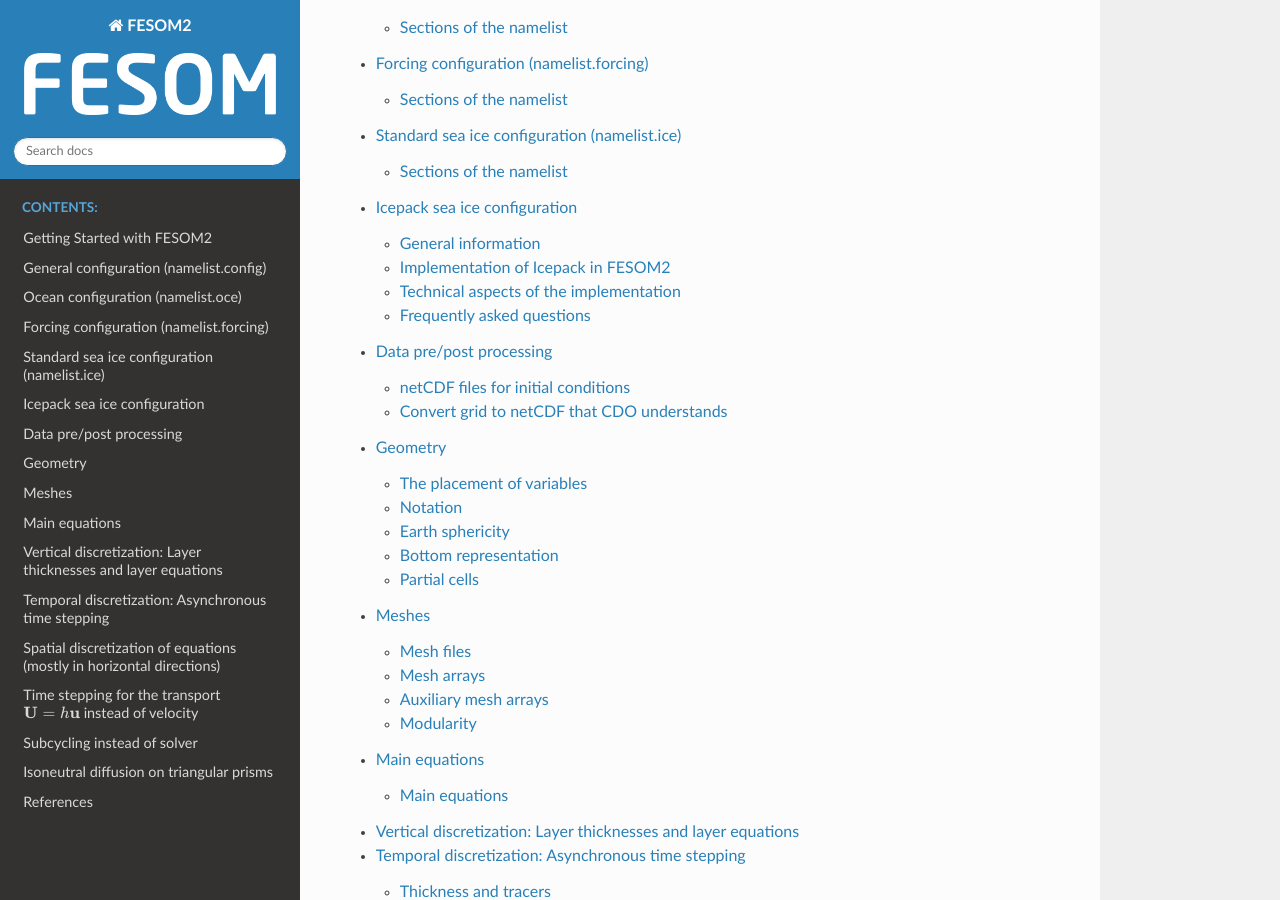
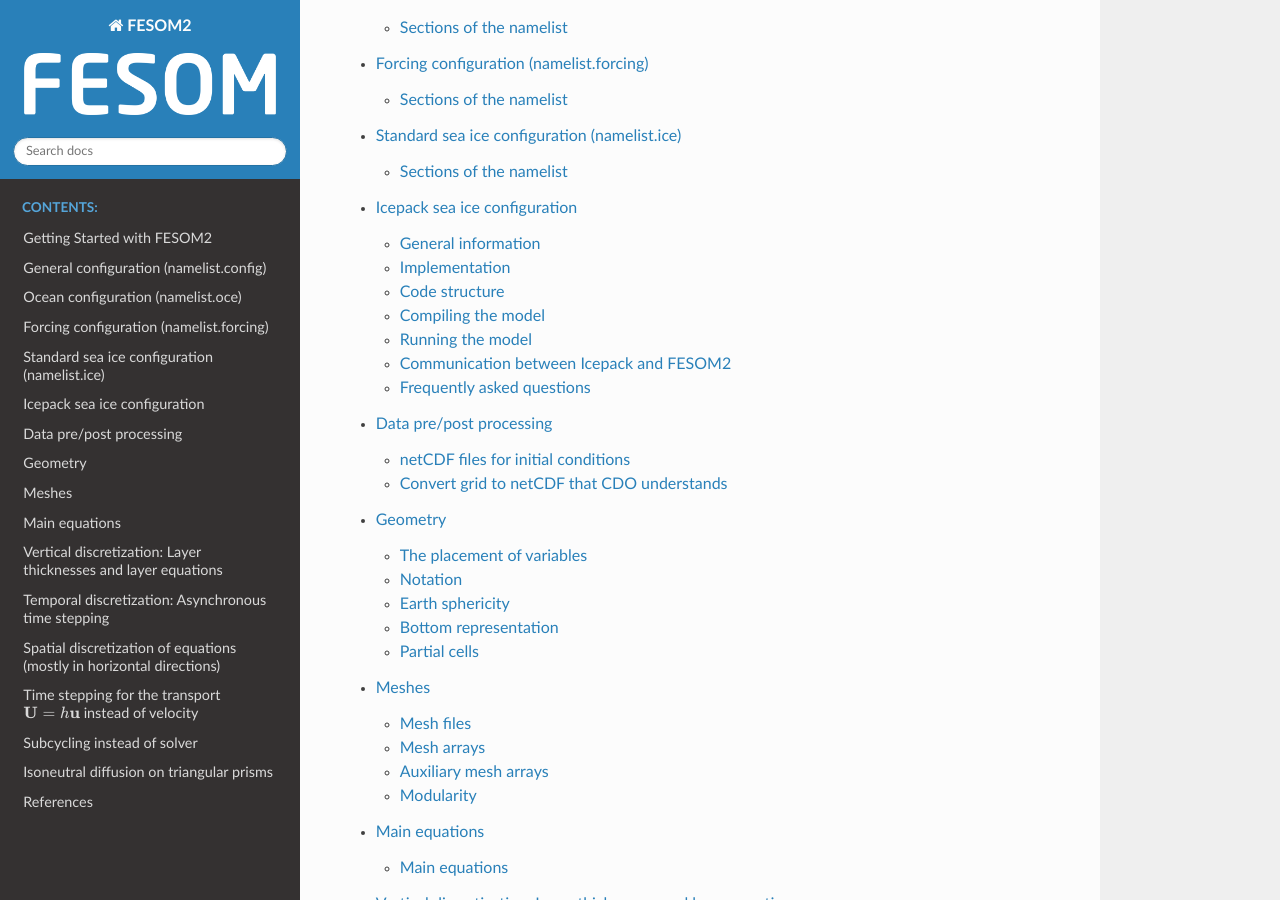
Before and after one commit to FESOM/fesom2_doc, a Sphinx documentation site: the page built from doc/index.rst, in a window 1280 px wide and 900 px high, scrolled down 547 px. Built offline with Sphinx 7.4.7 and the Read the Docs theme 2.0.0, drawn with Linux system fonts in a browser that asks for light colours; part of the change alters nothing that is shown.

Commit message:
Some progresses

```diff
--- a/doc/icepack_in_fesom.rst
+++ b/doc/icepack_in_fesom.rst
@@ -8,6 +8,13 @@ This section describes the implementation of the Icepack sie ice column physics
 General information
 ===================
 
+Icepack–the column physics package of the sea-ice model CICE–is a collection of physical parameterizations that account for thermodynamic and mechanic sub-grid processes not explicitly resolved by the hosting sea-ice model, in our case FESOM2. The modular implementation of Icepack allows the users to vary substantially the complexity of the sea-ice model, with the possibility of choosing between several schemes and a broad set of active and passive tracers that describe the sea-ice state. Icepack v1.2.1 has been implemented in FESOM2 and can be used as an alternative to the standard FESIM thermodynamic module. As the standard FESIM implementation, the Icepack column-physics subroutines run every ocean time step. All the Icepack variables are defined directly on the nodes of the FESOM2 mesh, ensuring an optimal consistency between the ocean and the sea-ice components of the model. The inclusion of Icepack in FESOM2 required a revision of the calling sequence within the sea-ice model, which now follows that of the CICE model as illustrated in :numref:`call_seq`.
+
+.. _call_seq:
+.. figure:: img/call_seq.png
+
+   Schematic describing the calling sequences of the Standard FESOM2 and FESOM2-Icepack implementations.
+
 Icepack is licensed for use through the CICE Consortium. Therefore, we encourage the FESOM2 userbase interested in the Icepack features to be aware of the `License <https://github.com/CICE-Consortium/Icepack/blob/master/LICENSE.pdf>`_ when working with this model configuration. We report here a disclaimer from the `Icepack website <https://github.com/CICE-Consortium/Icepack/wiki>`_:
 
 .. important::
@@ -15,18 +22,25 @@ Icepack is licensed for use through the CICE Consortium. Therefore, we encourage
 
 The current Icepack version implemented in FESOM2 is Icepack 1.2.1. To acknowledge the development work behind the implementation of Icepack in FESOM2 please cite `Zampieri et al. (2021) <https://search.proquest.com/docview/2469422827?fromopenview=true&pq-origsite=gscholar>`_:, part of which used to compile this documentation, and `Hunke et al. (2020) <https://zenodo.org/record/3712299#.Xvn3DPJS9TZ>`_:, in addition to the usual FESOM2 papers.
 
-Implementation of Icepack in FESOM2
-===================================
+Implementation
+==============
 
-Icepack–the column physics package of the sea-ice model CICE–is a collection of physical parameterizations that account for thermodynamic and mechanic sub-grid processes not explicitly resolved by the hosting sea-ice model, in our case FESOM2. The modular implementation of Icepack allows the users to vary substantially the complexity of the sea-ice model, with the possibility of choosing between several schemes and a broad set of active and passive tracers that describe the sea-ice state. Icepack v1.2.1 has been implemented in FESOM2 and can be used as an alternative to the standard FESIM thermodynamic module. As the standard FESIM implementation, the Icepack column-physics subroutines run every ocean time step. All the Icepack variables are defined directly on the nodes of the FESOM2 mesh, ensuring an optimal consistency between the ocean and the sea-ice components of the model. The inclusion of Icepack in FESOM2 required a revision of the calling sequence within the sea-ice model, which now follows that of the CICE model as illustrated in :numref:`call_seq`.
+The implementation of Icepack in FESOM2 is fully modular, meaning that the users are free to vary the configuration via namelist parameters. When Icepack is used, ``namelist.icepack`` controls all setting related to the sea ice subgrid parameterizations,thus overriding the content of ``namelist.ice``. The dynamics (EVP) and advection schemes are still controlled by the standard ``namelist.ice``.
 
-.. _call_seq:
-.. figure:: img/call_seq.png
+.. attention::
+   Restarting the model after changing the number of ice thickness classes, the vertical discretization of ice and/or snow, and the number of passive tracers is currently not possible. Also switching the thermodynamic schemes is not recommended. In these cases consider a cold start and repeat your spinup run.
 
-   Schematic describing the calling sequences of the Standard FESOM2 and FESOM2-Icepack implementations.
+Code structure
+==============
 
-Technical aspects of the implementation
-=======================================
+Compiling the model
+===================
+
+Running the model
+=================
+
+Communication between Icepack and FESOM2
+========================================
 
 Frequently asked questions
 ==========================
@@ -34,3 +48,7 @@ Frequently asked questions
 **Is FESOM2 slower when run with Icepack?**
 
 Yes, the model integration is slower for two reasons: 1. The sea ice subgrid parameterizations are more complex compared to the standard FESIM. 2. Much more sea-ice tracers need to be advected. Overall, the sea ice component of FESOM2 becomes approximately four times slower with Icepack. Including additional output related to a more complex sea ice description can also contribute to deteriorating the model performances.
+
+**Can Icepack be configured as the standard FESIM?**
+
+Yes, in principle it is possible to run Icepack with a single thickness class and with the 0-layer thermodynamics. However, the results obtained during the testing phase with this configuration were not very convincing and they seemed not compatible with the standard FESOM2 results. More investigations are needed to understand the cause of this behavior, which is likely related to a different implementation of the thermodynamic processes in the model.
```
